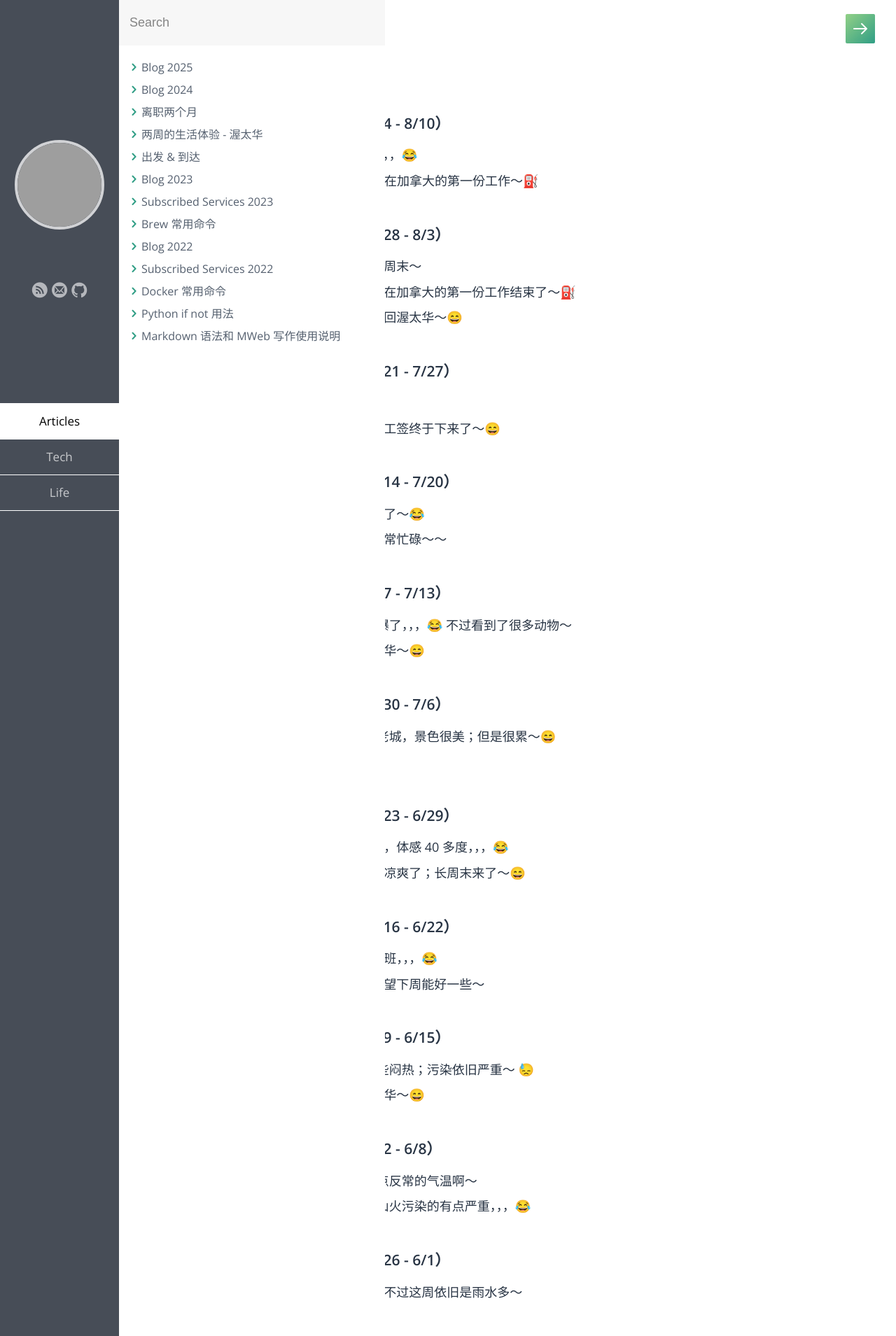
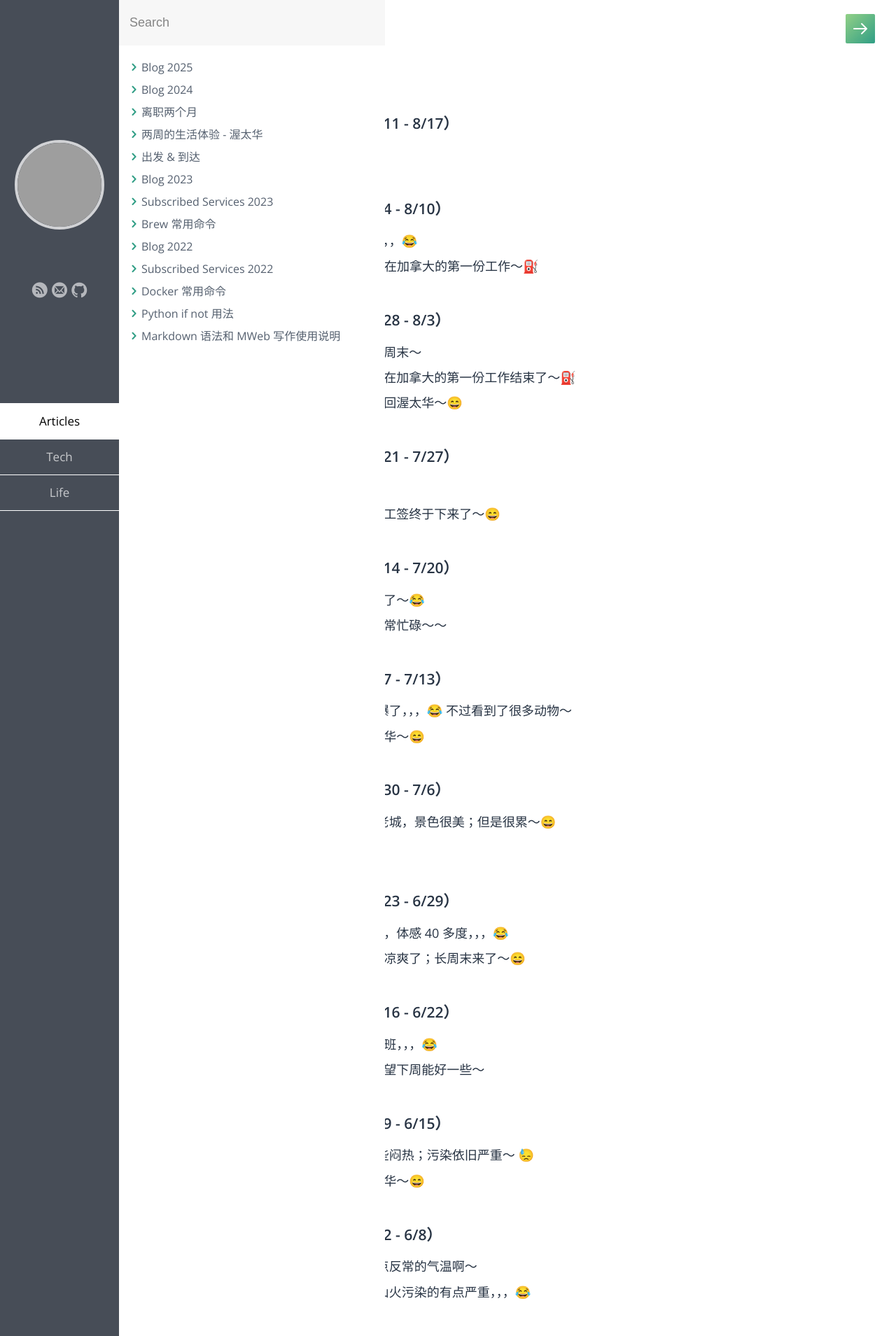
Before and after one commit to samxupeiran/samxupeiran.github.io, a Jekyll site: the page built from _posts/life/2025-01-02-my-blog.md, in a window 1280 px wide. Shown: the top 1909 px of the page at 70% size. Built offline with Jekyll 4.4.1, drawn with Linux system fonts in a browser that asks for light colours; some web fonts are replaced; some of the changed text lies outside the part shown; grey boxes are pictures that could not be loaded.

Commit message:
feat: add weekly blog 8/12

```diff
--- a/_posts/life/2025-01-02-my-blog.md
+++ b/_posts/life/2025-01-02-my-blog.md
@@ -5,6 +5,9 @@ category: Life
 tags: Blog
 ---
 
+
+- ### 2025 年 8 月 第 2 周（8/11 - 8/17）
+     - 8/12 今天 First day~ ⛽️
 
 - ### 2025 年 8 月 第 1 周（8/4 - 8/10）
      - 8/6 休假刚回来，恍惚中，，，😂
```
